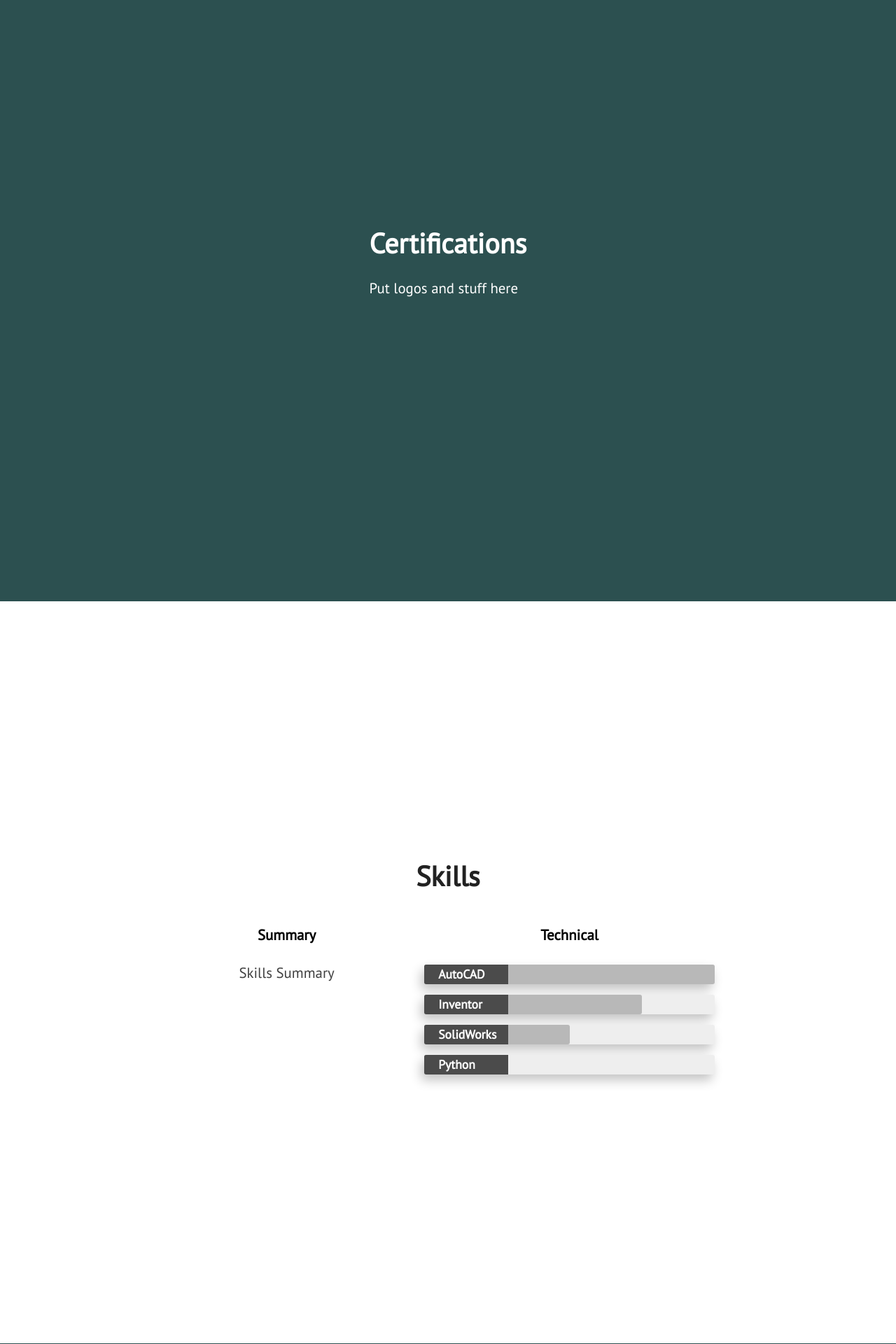
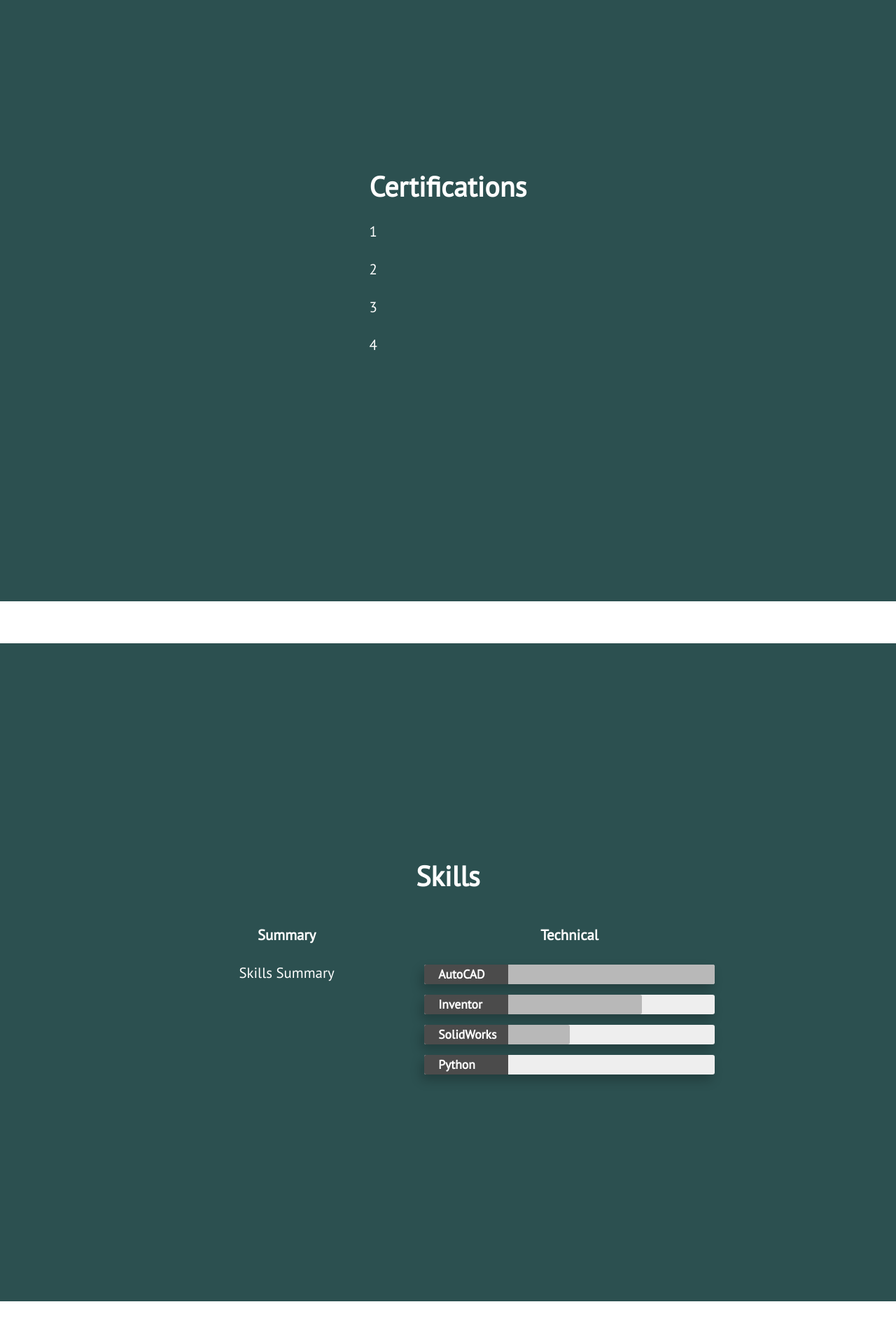
Before and after one commit to cmcabrera97/cmcabrera97.github.io, a Jekyll site: the page built from index.html, in a window 1280 px wide. Shown: the part 2041-3961 px from the top of the page at 70% size. Built offline with Jekyll 4.4.1, drawn with Linux system fonts in a browser that asks for light colours; nearby versions of some CDN libraries.

Commit message:
Update certs.html

```diff
--- a/_includes/certs.html
+++ b/_includes/certs.html
@@ -3,8 +3,24 @@
         <div id="about-text">
             <div class="section-heading">Certifications</div>
             <p class="paragraph-text justify-text">
-                Put logos and stuff here
+                1
+            </p>
+            <p class="paragraph-text justify-text">
+                2
+            </p>
+            <p class="paragraph-text justify-text">
+                3
+            </p>
+            <p class="paragraph-text justify-text">
+                4
             </p>
         </div>
     </section>
 </div>
+
+<style>
+    #about-text.multi-column {
+        column-count: 4; /* Set the number of columns */
+        column-gap: 25px; /* Set the gap between columns */
+    }
+</style>
```
